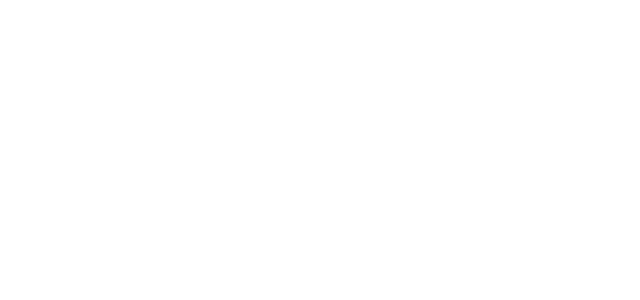
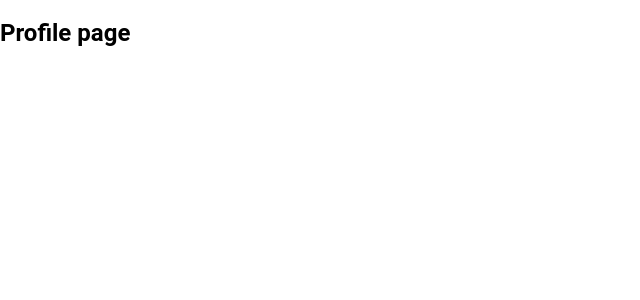
Before and after one commit to huytan29/tiktok-ui, a React (Create React App) app: page /profile in a window 1280 px wide. Before the commit this address had no page. Shown: the top 300 px of the page, without its empty margins (0-640 px from the left). Built offline with nearby package versions, Linux system fonts and the light colour scheme.

Commit message:
add layout

```diff
--- a/src/App.js
+++ b/src/App.js
@@ -6,8 +6,9 @@ function App() {
       <Router>
         <div className="App">
           <Routes>
-            { publicRoutes.map(route => {
-              return <Route />
+            { publicRoutes.map((route, index) => {
+              const Page = route.component
+              return <Route key={index} path={route.path} element={<Page />} />
             })}
           </Routes>
         </div>
--- /dev/null
+++ b/src/components/Layout/DefaultLayout/Header/index.js
@@ -0,0 +1,5 @@
+function Header() {
+    return <h2>Header page</h2>
+}
+
+export default Header;
--- /dev/null
+++ b/src/components/Layout/DefaultLayout/Sidebar/index.js
@@ -0,0 +1,5 @@
+function Sidebar() {
+    return <h2>Sidebar</h2>
+}
+
+export default Sidebar;
--- /dev/null
+++ b/src/pages/Profile/index.js
@@ -0,0 +1,5 @@
+function Profile() {
+    return <h2>Profile page</h2>
+}
+
+export default Profile;
--- a/src/routes/index.js
+++ b/src/routes/index.js
@@ -1,10 +1,12 @@
 import Home from "~/pages/Home";
 import Following from "~/pages/Following";
+import Profile from "~/pages/Profile";
 import { Component } from "react";
 
 const publicRoutes = [
     { path: '/', component: Home },
     { path: '/following', component: Following },
+    { path: '/profile', component: Profile},
 ]
 
 const privateRoutes = [
```
Also changed, not shown: src/components/Layout/DefaultLayout/index.js (added, +16 -0 lines).
